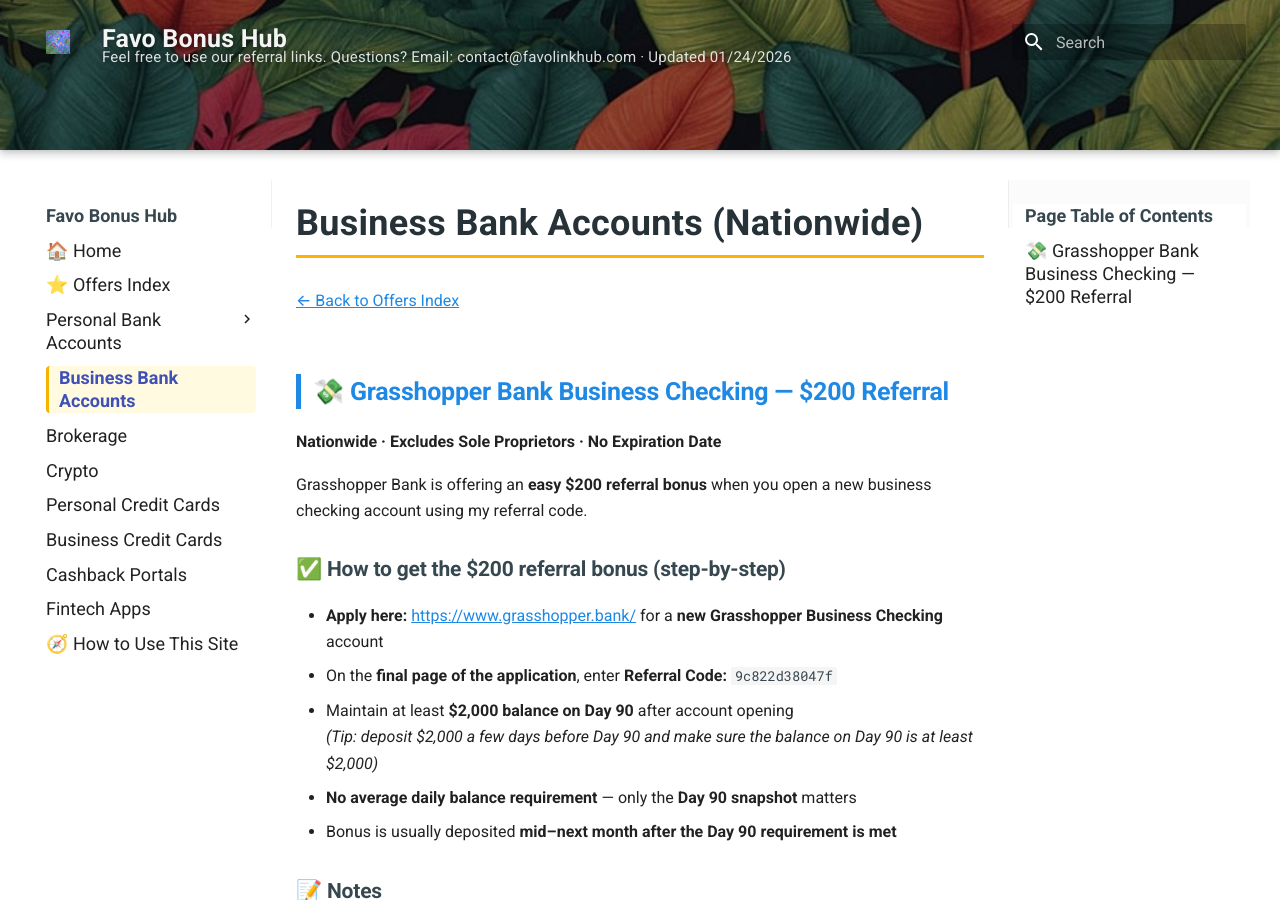
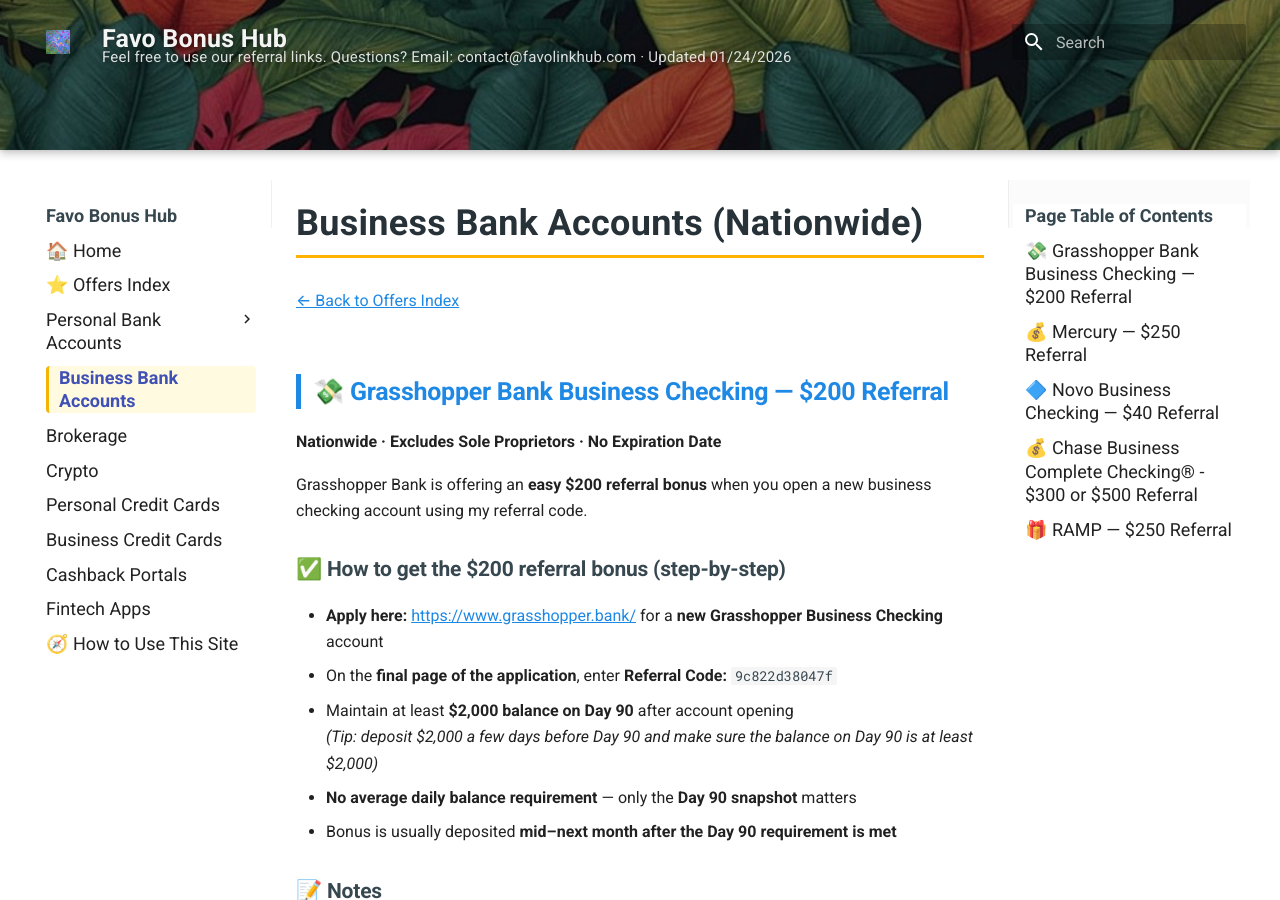
Before and after one commit to whispersofzephyr/favolinkhub-site, an MkDocs documentation site: the page built from docs/business-bank.md, in a window 1280 px wide and 900 px high. Built offline with MkDocs 1.6.1 and Material for MkDocs 9.7.7, drawn with Linux system fonts in a browser that asks for light colours.

Commit message:
Update business-bank.md

```diff
--- a/docs/business-bank.md
+++ b/docs/business-bank.md
@@ -29,7 +29,7 @@ Grasshopper Bank is offering an **easy $200 referral bonus** when you open a new
 
 <a id="biz-mercury"></a>
 
-# 💰 Mercury — $250 Referral
+## 💰 Mercury — $250 Referral
 **Nationwide** • **LLC Required** • **No stated expiration**
 
 Open a new **Mercury business checking account** and earn a **$250 bonus** when you meet the requirement below.
```
